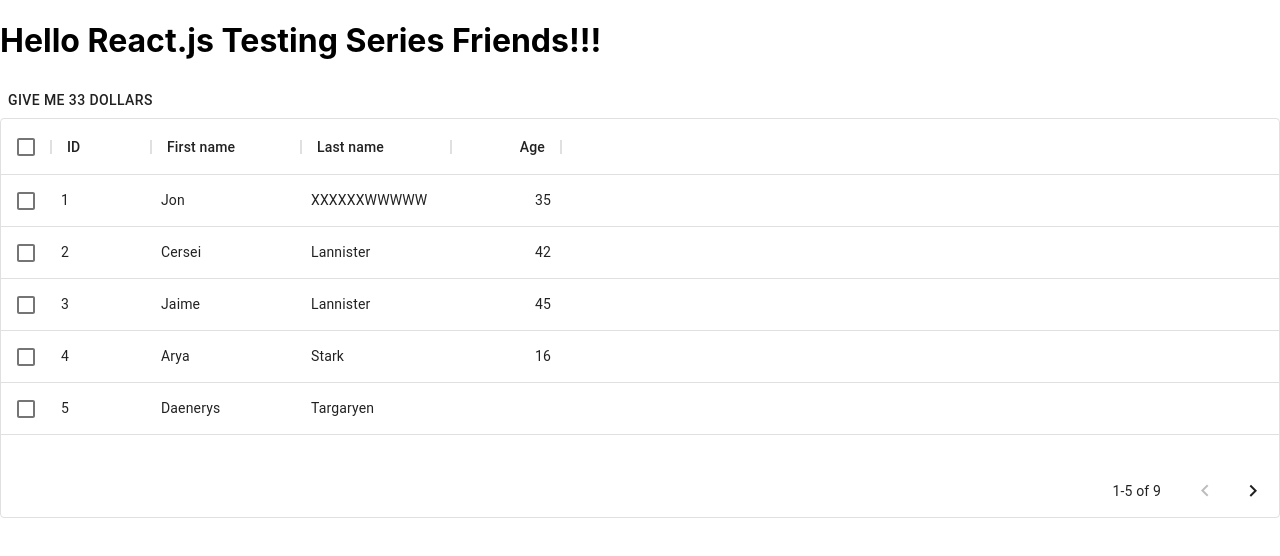
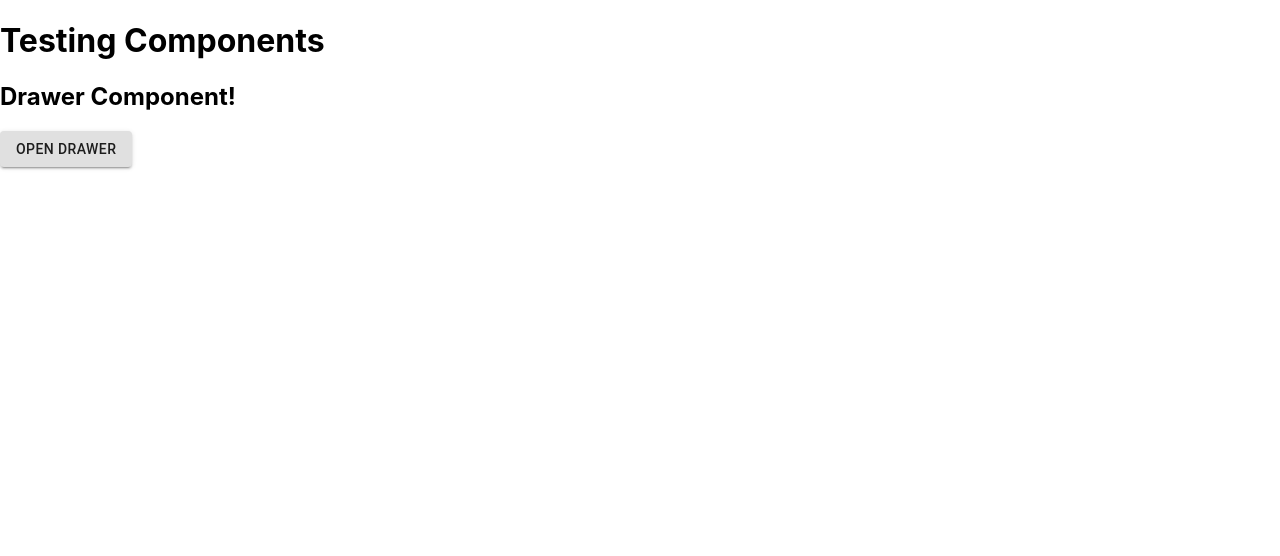
Before and after one commit to Friis1978/React.js-Unit-Testing-Integration-Testing, a Next.js app: page / in a window 1280 px wide. Shown: the top 556 px of the page. Built offline with nearby package versions, Linux system fonts and the light colour scheme.

Commit message:
Mock own components

```diff
--- /dev/null
+++ b/src/components/MockMaterialDrawer/Drawer.tsx
@@ -0,0 +1,22 @@
+import { Button, SwipeableDrawer } from "@material-ui/core";
+import React, { useState } from "react";
+
+export function MyDrawer() {
+  const [opened, setOpened] = useState(false);
+  return (
+    <div>
+      <h2>Drawer Component!</h2>
+      <Button variant="contained" onClick={() => setOpened(true)}>
+        Open Drawer
+      </Button>
+      <SwipeableDrawer
+        anchor="right"
+        open={opened}
+        onClose={() => setOpened(false)}
+        onOpen={() => setOpened(true)}
+      >
+        Hello YouTube!
+      </SwipeableDrawer>
+    </div>
+  );
+}
--- /dev/null
+++ b/src/components/MockOwnComponents/MyComponent.tsx
@@ -0,0 +1,5 @@
+import { MyDrawer } from "../MockMaterialDrawer/Drawer";
+
+export function MyComponent() {
+  return <MyDrawer />;
+}
--- a/src/pages/index.tsx
+++ b/src/pages/index.tsx
@@ -1,16 +1,18 @@
 import Counter from "../components/AsyncExample/Counter";
 import { MaterialUI } from "../components/MockMaterialUI/MaterialUI";
+import { MyDrawer } from "../components/MockMaterialDrawer/Drawer";
 
 export default function Home() {
   return (
     <div>
-      <h1>Hello React.js Testing Series Friends!!!</h1>
+      <h1>Testing Components</h1>
       {/* <Counter description="My Counter" defaultCount={0} /> */}
-      <MaterialUI
+      {/*<MaterialUI
         onMoney={(money) => {
           alert(money);
         }}
-      />
+      />*/}
+      <MyDrawer />
     </div>
   );
 }
```
Also changed, not shown: jest.config.js (+4 -4 lines), 2 other files (tests, documents, lock files or other folders).
